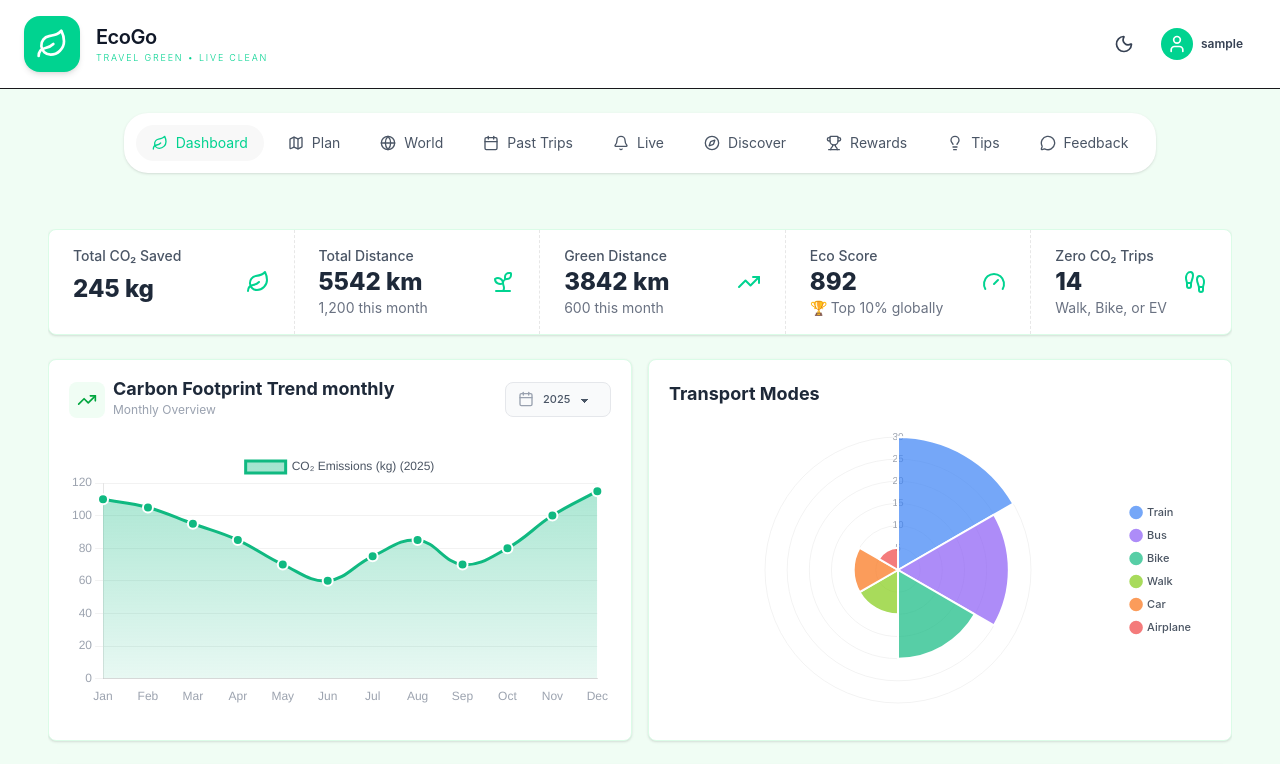
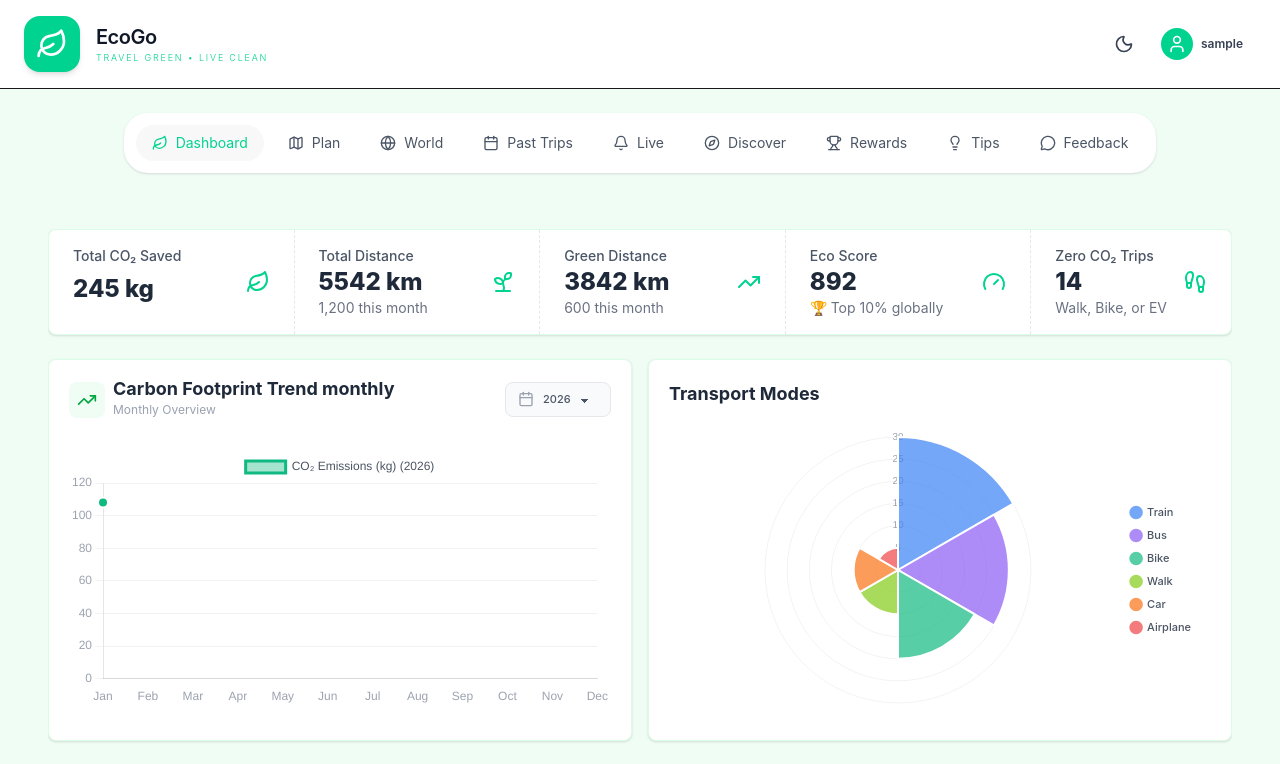
Before and after one commit to schwein69/Asw-Hci, a Vue app in the folder mevn-app/client/: page /dashboard in a window 1280 px wide. Shown: the top 764 px of the page. Built offline with nearby package versions, Linux system fonts and the light colour scheme; sample sign-in values are in the browser's storage.

Commit message:
changed some fakedata

```diff
--- a/mevn-app/client/src/components/charts/CarbonTrendChart.vue
+++ b/mevn-app/client/src/components/charts/CarbonTrendChart.vue
@@ -27,13 +27,13 @@ ChartJS.register(
 );
 
 const language = ref(getLanguage());
-const selectedYear = ref("2025");
+const selectedYear = ref("2026");
 
 // --- Fake Datasets
 const datasets = {
-  2023: [140, 130, 115, 100, 85, 75, 95, 105, 90, 100, 120, 145],
-  2024: [125, 115, 100, 90, 75, 65, 85, 95, 80, 90, 110, 130],
-  2025: [110, 105, 95, 85, 70, 60, 75, 85, 70, 80, 100, 115],
+  2023: [200, 130, 115, 100, 85, 75, 0, 105, 90, 100, 120, 145],
+  2024: [90, 115, 100, 404, 75, 65, 85, 95, 80, 90, 110, 130],
+  2025: [110, 105, 95, 85, 70, 60, 0, 85, 70, 80, 20, 115],
   2026: [108, null, null, null, null, null, null, null, null, null, null, null],
 };
 
```
